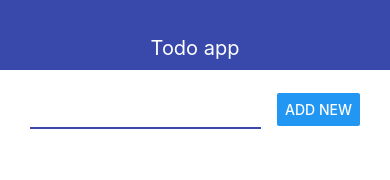
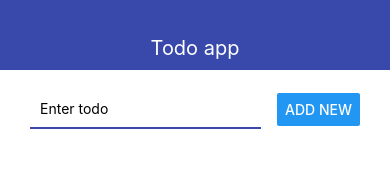
Before and after one commit to VjacheslavZ/ReactNativeApp1, a React Native app: screen / in a window 390 px wide. Shown: the top 180 px of the page. Built offline with nearby package versions, Linux system fonts and the light colour scheme.

Commit message:
implemented onChangeText add base validation for Input component

```diff
--- a/src/AddTodo.js
+++ b/src/AddTodo.js
@@ -1,14 +1,29 @@
-import React from 'react';
-import { StyleSheet, TextInput, View, Button } from 'react-native';
+import React, { useState } from 'react';
+import { StyleSheet, TextInput, View, Button, Alert } from 'react-native';
 
 export const AddTodo = ({ onSubmit }) => {
+  const [value, setValue] = useState('');
+
   const pressHandler = () => {
-    onSubmit('Test todo')
+    if (value.trim()) {
+      onSubmit(value);
+      setValue('')
+    } else {
+      Alert.alert('Name todo can not to be empty')
+    }
   };
+
 
   return (
     <View style={styles.block}>
-      <TextInput style={styles.input}/>
+      <TextInput
+        style={styles.input}
+        onChangeText={setValue}
+        value={value}
+        placeholder='Enter todo'
+        autoCorrect={false}
+        autoCapitalize='none'
+      />
       <Button title="Add new" onPress={pressHandler}/>
     </View>
   )
```
